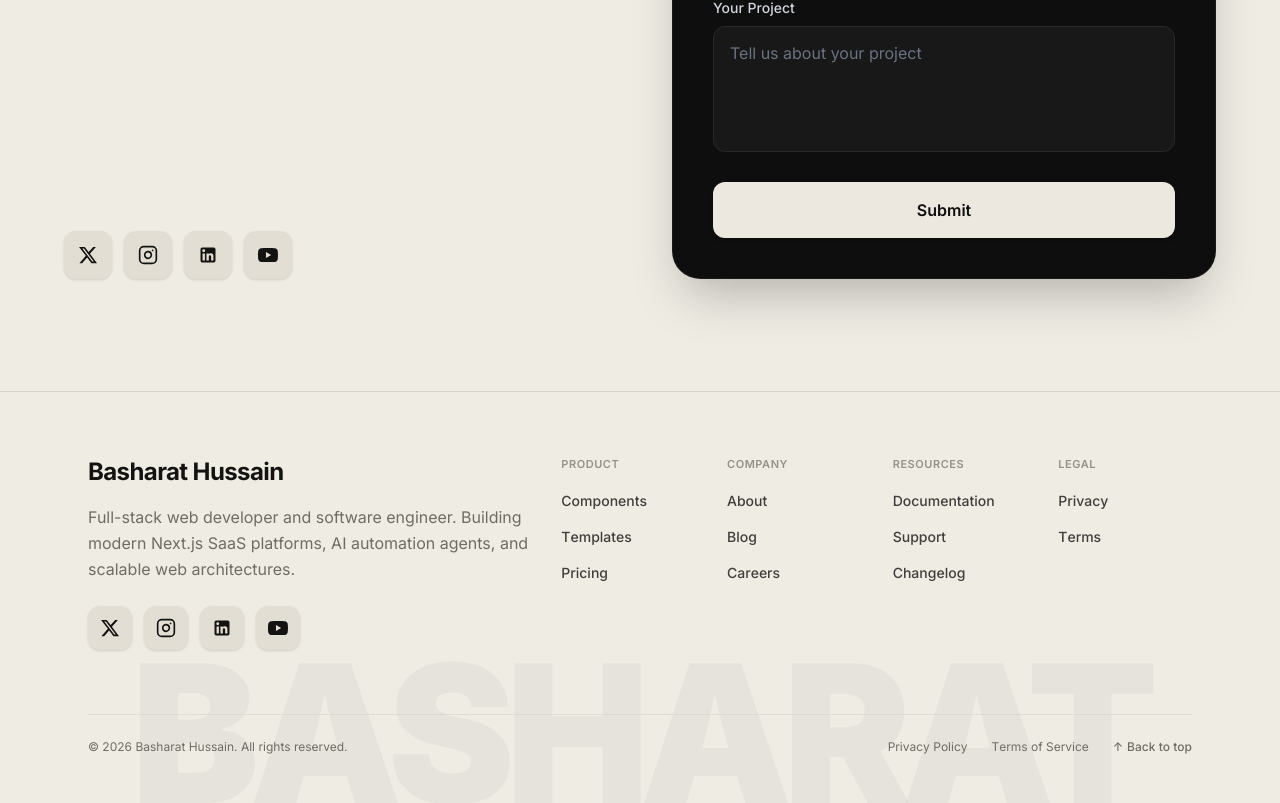
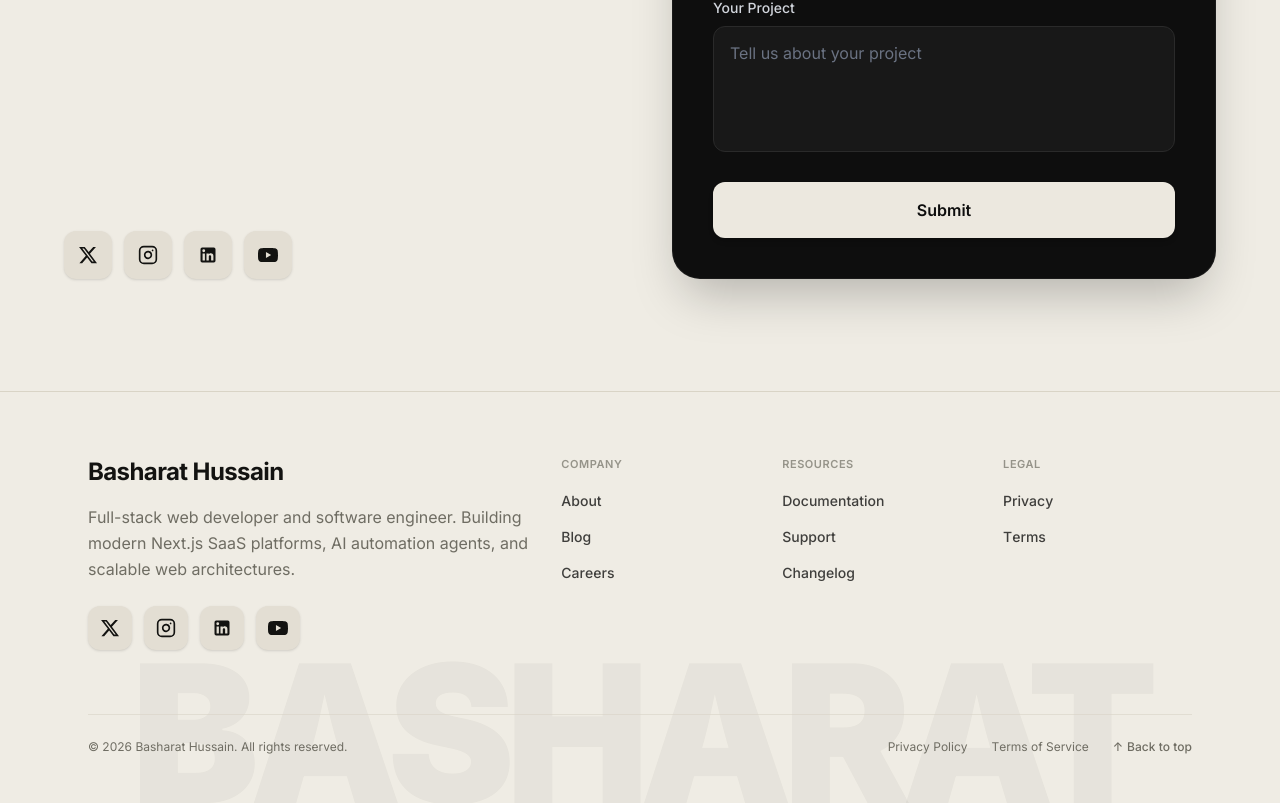
Before and after one commit to basharat123-web/my-portfolio, a Next.js app: page / in a window 1280 px wide. Shown: the part 5658-6461 px from the top of the page. Built offline with nearby package versions, Linux system fonts and the light colour scheme.

Commit message:
Remove PRODUCT column from Footer navigation

```diff
--- a/src/components/Footer.tsx
+++ b/src/components/Footer.tsx
@@ -58,14 +58,6 @@
   ];
 
   const navColumns = [
-    {
-      title: "PRODUCT",
-      links: [
-        { label: "Components", href: "/documentation" },
-        { label: "Templates", href: "/documentation" },
-        { label: "Pricing", href: "/support" },
-      ],
-    },
     {
       title: "COMPANY",
       links: [
@@ -131,7 +123,7 @@
           </div>
 
           {/* Right Columns: Navigation Links Grid */}
-          <div className="lg:col-span-7 grid grid-cols-2 sm:grid-cols-4 gap-8">
+          <div className="lg:col-span-7 grid grid-cols-2 sm:grid-cols-3 gap-8">
             {navColumns.map((col) => (
               <div key={col.title}>
                 <h4 className="text-[11px] font-semibold tracking-wider text-muted/70 uppercase mb-4">
```
